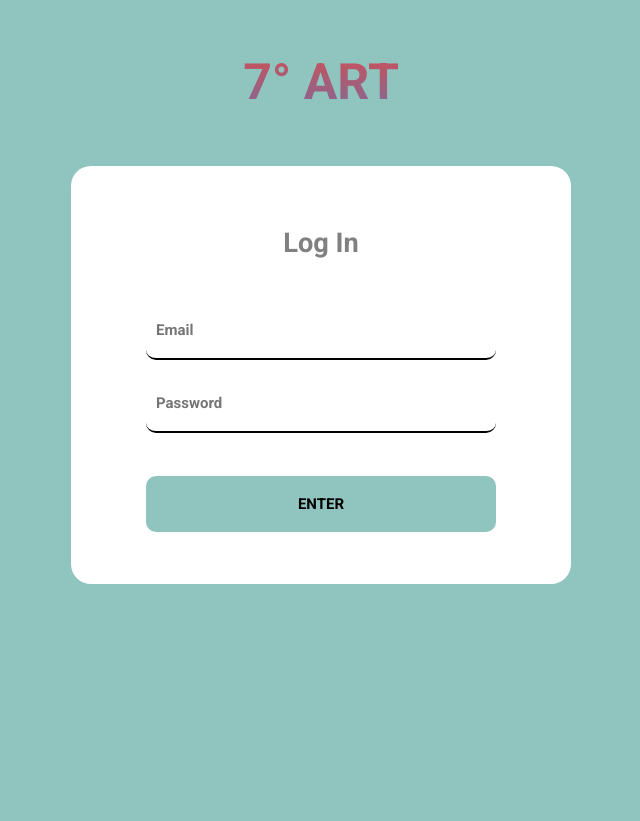
After one commit to lul1/Facebook-maquetado, a PHP site: page /form_login.html in a window 1280 px wide. The commit adds this page. Shown: the whole page, without its empty margins (319-959 px from the left). Run offline with PHP 8.4, Linux system fonts and the light colour scheme; some libraries are stand-ins or nearby versions.

Commit message:
uLTIMO commit

```diff
--- a/css/styles.css
+++ b/css/styles.css
@@ -86,10 +86,27 @@ nav.black ul {
 
 
 nav ul li a.active:hover{
+  color:  #01579b;
+
+}
+nav.black ul li a.active:hover{
   color:  #009688;
 
 }
 
+#Signup{
+  color: white;
+  padding: 10px;
+  background-color: #4CAF50;
+  cursor: pointer;
+  border-radius: 7px;
+}
+
+#Signup:hover{
+    color:  #4CAF50;
+    background-color: white;
+
+}
 
 
 section.sec1{
@@ -865,3 +882,99 @@ section.content p{
 .containerform.show{
   opacity: 1;
 }
+
+
+/* REGISTRO */
+
+.logo_form h1 a{
+
+  text-decoration: none;
+  font-weight: bold;
+  background: -webkit-linear-gradient(#F44336,#3f51b5ab);
+              -webkit-background-clip: text;
+              -webkit-text-fill-color: transparent;
+  color: #F44336;
+  FONT-SIZE: 50PX;
+  font-family: 'Roboto', sans-serif;
+  text-align: center;
+  display: block;
+  padding: 2rem;
+}
+
+.container_registro_form{
+    background-color: rgb(143, 196, 191);
+    height: 100vh;
+}
+
+
+  .block-form {
+    background: #fff;
+    width: 500px;
+    height: 564px;
+    margin-left: auto;
+    margin-right: auto;
+    margin-bottom: 40px;
+    border-radius: 20px;
+  }
+
+  .input_form_signup {
+    display: block;
+    width: 350px;
+    padding: 19px 10px;
+    margin-top: 15px;
+    margin-left: auto;
+    margin-right: auto;
+    margin-bottom: 15px;
+    box-sizing: border-box;
+    border-radius: 10px;
+    font-size: 15px;
+    font-family: 'Roboto', sans-serif;
+    border-style: none;
+    border-bottom: 2px solid black;
+
+  }
+
+  .form_title {
+    color: grey;
+    font-size: 1.7rem;
+    text-align: center;
+    padding: 20px;
+    font-family: 'Roboto';
+    padding-top: 61px;
+  }
+
+.btn-light{
+  display: block;
+  width: 350px;
+  padding: 19px 10px;
+  margin-top: 15px;
+  margin-left: auto;
+  margin-right: auto;
+  margin-bottom: 15px;
+  box-sizing: border-box;
+  border-radius: 10px;
+  font-size: 15px;
+  font-family: 'Roboto', sans-serif;
+  border-style: none;
+  background-color: 50px;
+  background-color: #8fc4bf;
+  cursor: pointer;
+  transition: .5s;
+  margin-top: 43px;
+
+}
+
+.btn-light:hover{
+  background-color: #8fc4bf;
+  background: rgb(0, 150, 136);
+}
+
+.block-form-login{
+  background: #fff;
+  width: 500px;
+  height: 418px;
+  margin-left: auto;
+  margin-right: auto;
+  margin-bottom: 40px;
+  border-radius: 20px;
+}
--- /dev/null
+++ b/form_login.html
@@ -0,0 +1,34 @@
+<!DOCTYPE html>
+<html lang="es">
+<head>
+  <meta charset="utf-8">
+  <meta name="viewport" content="width=device-width, initial-scale=1">
+  <link rel="stylesheet" href="css/styles.css">
+  <link rel="stylesheet" href="css/fontawesome-all.css">
+  <title>Logi-In</title>
+
+</head>
+<body class="container_registro_form">
+  <div class="logo_form">
+    <h1 class="">
+      <a href="index.html">7° ART</a>
+    </h1>
+  </div>
+
+  <div class="block-form-login">
+    <h2 class="form_title">Log In</h2>
+
+    <form class="form" action="index.html" method="post" onsubmit="return validar()">
+      <input type="email" name="email" placeholder="Email" value="" id="email" class="input_form_signup">
+      <input type="password" name="password" placeholder="Password" value="" id="contraseña" class="input_form_signup">
+      <input type="submit" name="" class="btn-light" value="ENTER"  id="submit">
+    </form>
+  </div>
+
+  <script src="js/main.js"></script>
+  <script src="js/jquery.js"></script>
+  <script src="js/fb.js"></script>
+
+
+</body>
+</html>
```
Also changed, not shown: form_cliente.html (added, +37 -0 lines), index.html (+8 -6 lines), js/main.js (+69 -0 lines).
